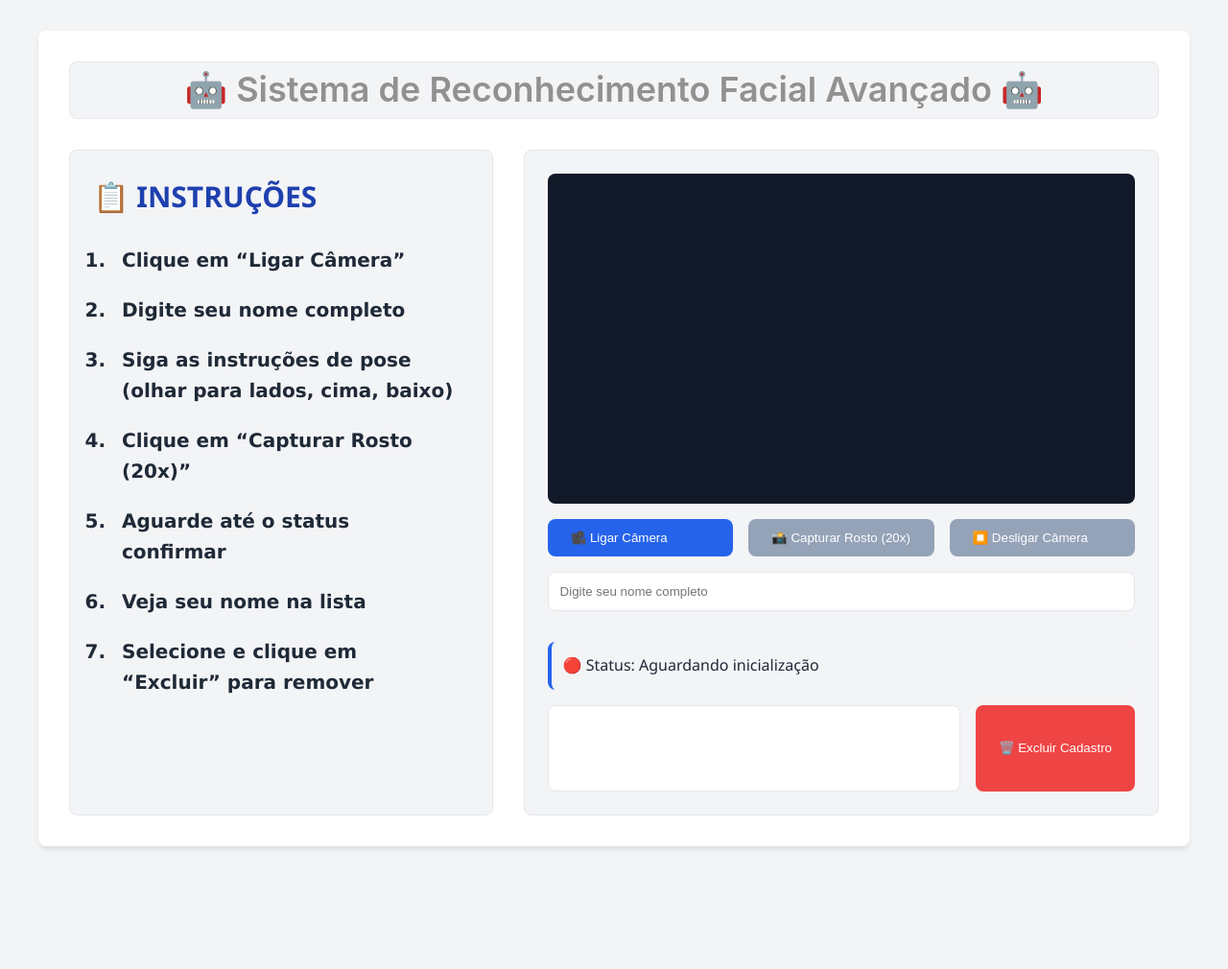
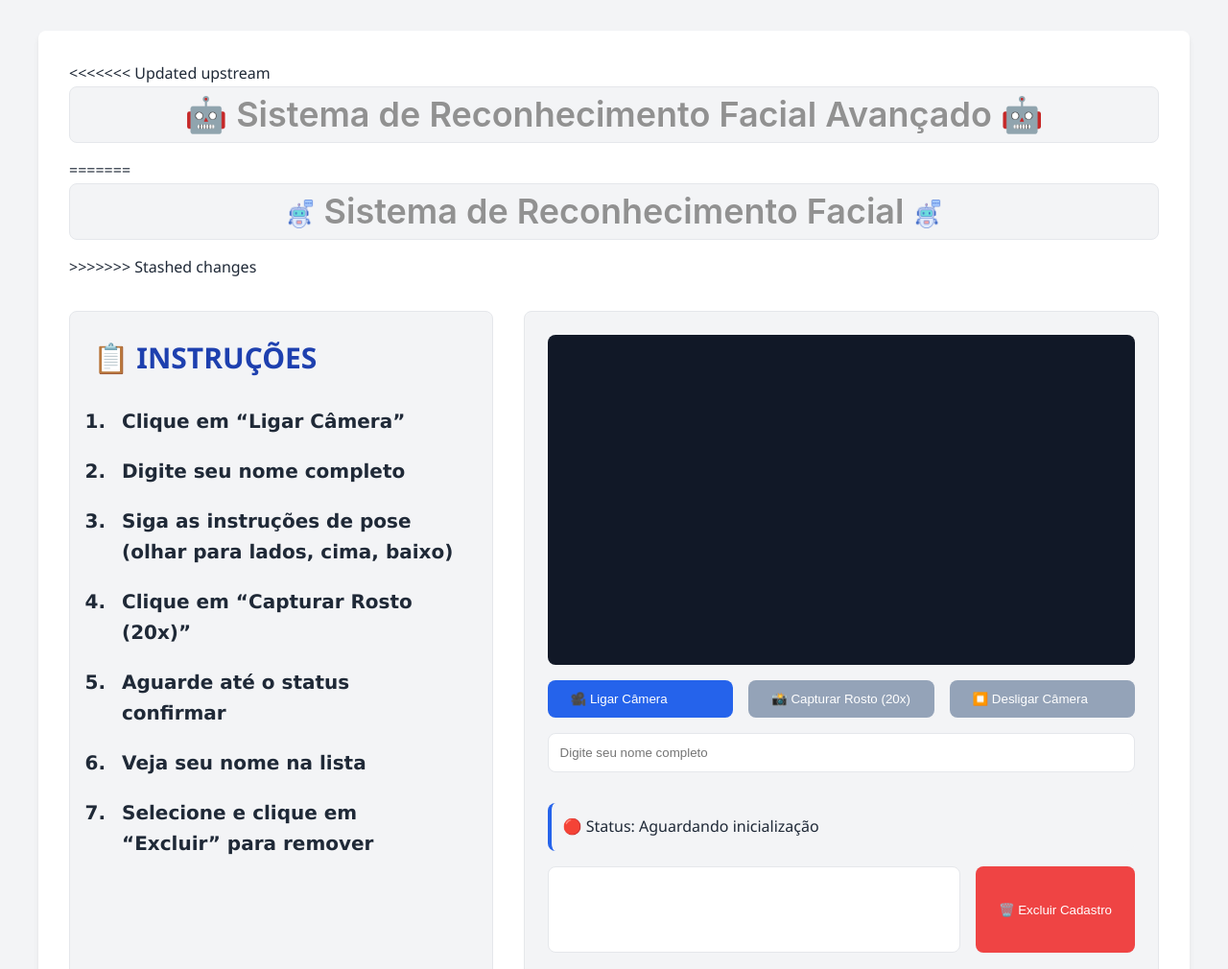
Before and after one commit to Malagutt1/WebSiteReconhecimentoFacial.github.io, a plain HTML site: page index.html in a window 1280 px wide. Shown: the top 1010 px of the page at 96% size. Before the commit the page ends 914 px from the top, so only its background shows below. Drawn offline with Linux system fonts and the light colour scheme.

Commit message:
commit icone
icone foda para sitezão

```diff
--- a/index.html
+++ b/index.html
@@ -8,7 +8,15 @@
 </head>
 <body>
   <div class="container">
+<<<<<<< Updated upstream
     <h1>🤖 Sistema de Reconhecimento Facial Avançado 🤖</h1>
+=======
+    <h1>
+      <img src="imagens/assistente-de-robo.png"style="height: 30px; vertical-align: middle;">
+      Sistema de Reconhecimento Facial
+      <img src="imagens/assistente-de-robo.png" style="height: 30px; vertical-align: middle;">
+    </h1>
+>>>>>>> Stashed changes
     <div class="split">
       <div class="panel">
         <h2>📋 INSTRUÇÕES</h2>
```
Also changed, not shown: imagens/assistente-de-robo.png (added).
